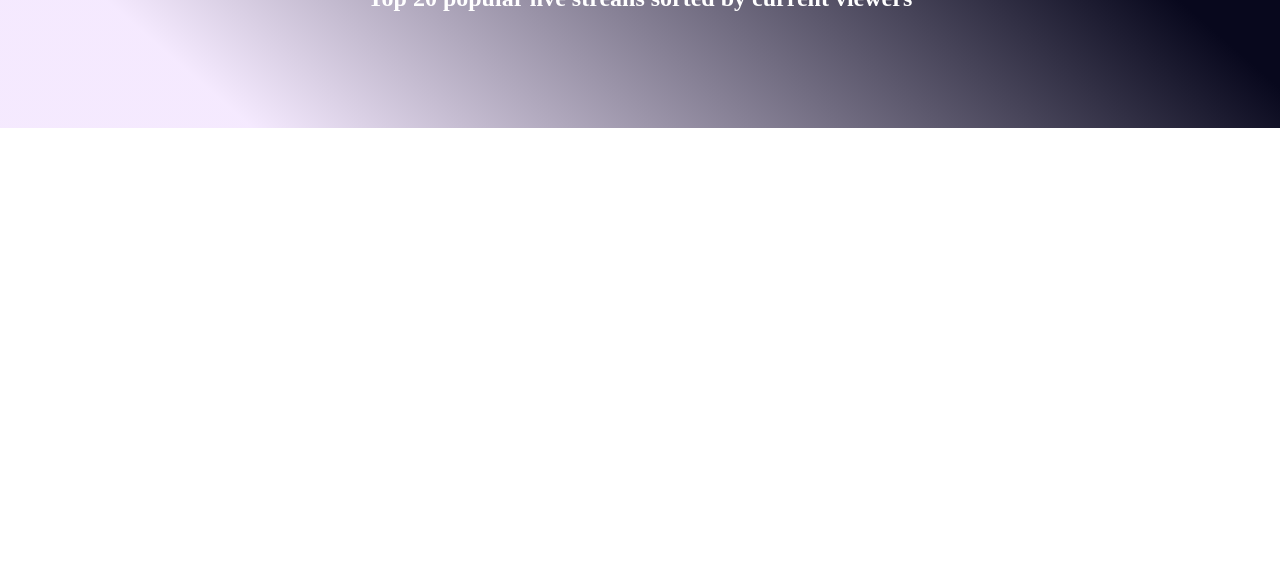
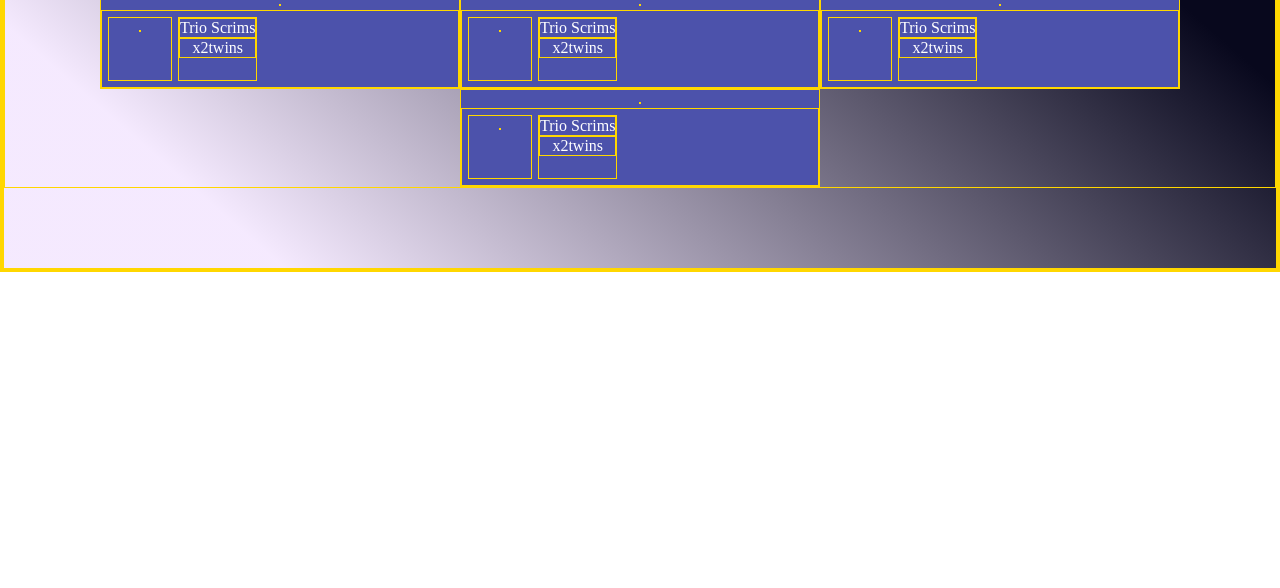
Before and after one commit to zyxravenxyz/twitch-api, a plain HTML site: page index.html in a window 1280 px wide. Shown: the part 212-800 px from the top of the page. Drawn offline with Linux system fonts and the light colour scheme.

Commit message:
card done

```diff
--- a/index.html
+++ b/index.html
@@ -10,11 +10,11 @@
         margin: 0;
         padding: 0;
         box-sizing: border-box;
-        /* border: 1px solid gold; */
+        border: 1px solid gold;
       }
       .navbar {
         max-width: 1920px;
-        height: 80px;
+        height: 50px;
         display: flex;
         justify-content: space-between;
         align-items: center;
@@ -52,6 +52,24 @@
         color: white;
         padding: 80px 0;
       }
+      .streams {
+        display: inline-flex;
+        flex-wrap: wrap;
+        justify-content: center;
+      }
+      .stream {
+        width: 360px;
+        background: #4c52ab;
+      }
+      .stream_data {
+        display: flex;
+        padding: 6px;
+      }
+      .stream_avatar {
+        width: 64px;
+        height: 64px;
+        margin-right: 6px;
+            }
     </style>
   </head>
   <body>
@@ -70,21 +88,58 @@
         <div class="wrapper">
             <h1>League of Lengends</h1>
             <h2>Top 20 popular live streans sorted by current viewers</h2>
-        </div>
-        <section class="streams">
-            <div class="stream">
+            <section class="streams">
+              <div class="stream">
+                  <img src="" alt="">
+                  <div class="stream_data">
+                      <div class="stream_avatar">
+                          <img src="" alt="">
+                      </div>
+                      <div class="stream_intro">
+                          <div class="stream_title">Trio Scrims</div>
+                          <div class="stream_channel">x2twins</div>
+                      </div>
+                  </div>
+              </div>
+              <div class="stream">
                 <img src="" alt="">
                 <div class="stream_data">
                     <div class="stream_avatar">
                         <img src="" alt="">
                     </div>
                     <div class="stream_intro">
-                        <div class="stream_title"></div>
-                        <div class="stream_channel"></div>
+                        <div class="stream_title">Trio Scrims</div>
+                        <div class="stream_channel">x2twins</div>
                     </div>
                 </div>
             </div>
-        </section>
+            <div class="stream">
+              <img src="" alt="">
+              <div class="stream_data">
+                  <div class="stream_avatar">
+                      <img src="" alt="">
+                  </div>
+                  <div class="stream_intro">
+                      <div class="stream_title">Trio Scrims</div>
+                      <div class="stream_channel">x2twins</div>
+                  </div>
+              </div>
+          </div>
+          <div class="stream">
+            <img src="" alt="">
+            <div class="stream_data">
+                <div class="stream_avatar">
+                    <img src="" alt="">
+                </div>
+                <div class="stream_intro">
+                    <div class="stream_title">Trio Scrims</div>
+                    <div class="stream_channel">x2twins</div>
+                </div>
+            </div>
+        </div>
+          </section>
+        </div>
+
     </div>
     </html>
   </body>
```
